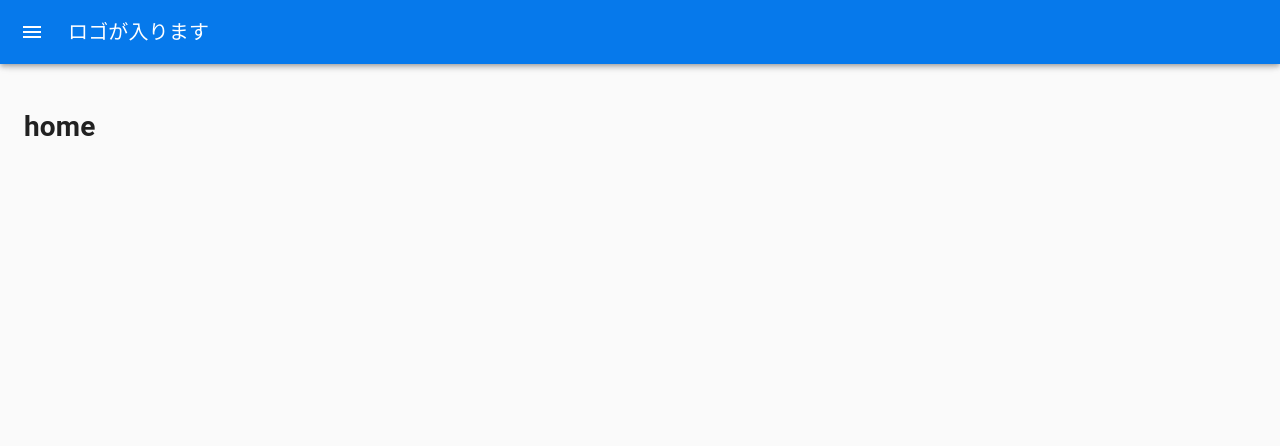
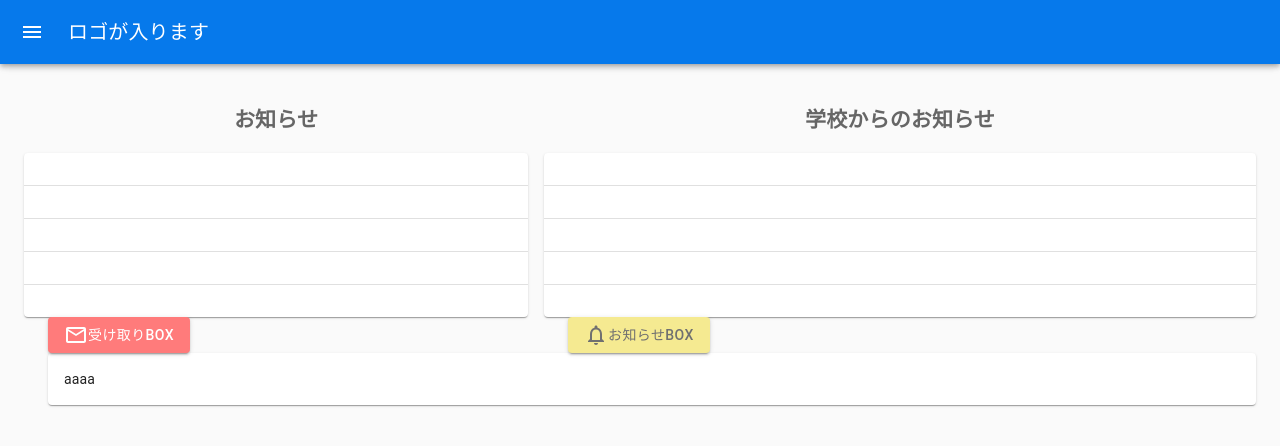
Before and after one commit to jphacks/D_2102, a React (Create React App) app in the folder front/front_app/: page /home in a window 1280 px wide. Shown: the top 446 px of the page. Built offline with nearby package versions, Linux system fonts and the light colour scheme.

Commit message:
ホーム画面UI

```diff
--- /dev/null
+++ b/front/front_app/src/features/home/Home.module.css
@@ -0,0 +1,7 @@
+.home__h2 {
+  text-align: center;
+  color: #666;
+}
+.home__button {
+  margin-top: 20px;
+}
--- a/front/front_app/src/features/home/Home.tsx
+++ b/front/front_app/src/features/home/Home.tsx
@@ -1,10 +1,158 @@
 import React from "react";
 import App from "../../App";
 
+import styles from "./Home.module.css";
+import { makeStyles, Theme } from "@material-ui/core/styles";
+import Paper from "@material-ui/core/Paper";
+import Grid from "@material-ui/core/Grid";
+import Table from "@mui/material/Table";
+import TableBody from "@mui/material/TableBody";
+import TableCell from "@mui/material/TableCell";
+import TableContainer from "@mui/material/TableContainer";
+import TableHead from "@mui/material/TableHead";
+import TableRow from "@mui/material/TableRow";
+import MailOutlineIcon from "@mui/icons-material/MailOutline";
+import NotificationsNoneIcon from "@mui/icons-material/NotificationsNone";
+import { Button, Modal } from "@material-ui/core";
+//
+function createData(
+  name: string,
+  calories: string,
+  fat: string,
+  carbs: string,
+  protein: string
+) {
+  return { name, calories, fat, carbs, protein };
+}
+
+let rows = new Array(5).fill("");
+
+//
+
+const useStyles = makeStyles((theme: Theme) => ({
+  button: {
+    margin: theme.spacing(0, 3),
+  },
+  small: {
+    width: theme.spacing(5),
+    height: theme.spacing(5),
+  },
+  saveModal: {
+    marginTop: theme.spacing(4),
+    marginLeft: theme.spacing(2),
+  },
+  paper: {
+    position: "absolute",
+    textAlign: "center",
+    width: 400,
+    backgroundColor: theme.palette.background.paper,
+    boxShadow: theme.shadows[5],
+    padding: theme.spacing(2, 4, 3),
+  },
+  mainPaper: {
+    padding: theme.spacing(2),
+    marginLeft: theme.spacing(3),
+  },
+}));
+
 const Home: React.FC = () => {
+  const classes = useStyles();
+
   return (
     <App>
-      <h1>home</h1>
+      <Grid container spacing={2}>
+        <Grid item xs={5}>
+          <h2 className={styles.home__h2}>お知らせ</h2>
+          <TableContainer component={Paper}>
+            <Table>
+              <TableBody>
+                {rows.map((row) => (
+                  <TableRow
+                    key={row.name}
+                    sx={{ "&:last-child td, &:last-child th": { border: 0 } }}
+                    hover
+                  >
+                    <TableCell component="th" scope="row">
+                      {row.name}
+                    </TableCell>
+                    <TableCell align="right">{row.calories}</TableCell>
+                    <TableCell align="right">{row.fat}</TableCell>
+                    <TableCell align="right">{row.carbs}</TableCell>
+                    <TableCell align="right">{row.protein}</TableCell>
+                  </TableRow>
+                ))}
+              </TableBody>
+            </Table>
+          </TableContainer>
+          <Button
+            variant="contained"
+            style={{
+              backgroundColor: "#FF7B7B",
+              color: "white",
+            }}
+            className={classes.button}
+            onClick={() => {
+              // dispatch(
+              //   fetchAsyncDeleteStaff({
+              //     ...row,
+              //     is_active: false,
+              //   })
+              // );
+            }}
+          >
+            <MailOutlineIcon />
+            受け取りBOX
+          </Button>
+        </Grid>
+        <Grid item xs={7}>
+          <h2 className={styles.home__h2}>学校からのお知らせ</h2>
+          <TableContainer component={Paper}>
+            <Table>
+              <TableBody>
+                {rows.map((row) => (
+                  <TableRow
+                    key={row.name}
+                    sx={{ "&:last-child td, &:last-child th": { border: 0 } }}
+                    hover
+                  >
+                    <TableCell component="th" scope="row">
+                      {row.name}
+                    </TableCell>
+                    <TableCell align="right">{row.calories}</TableCell>
+                    <TableCell align="right">{row.fat}</TableCell>
+                    <TableCell align="right">{row.carbs}</TableCell>
+                    <TableCell align="right">{row.protein}</TableCell>
+                  </TableRow>
+                ))}
+              </TableBody>
+            </Table>
+          </TableContainer>
+          <Button
+            variant="contained"
+            style={{
+              backgroundColor: "#F5EA91",
+              color: "#707070",
+            }}
+            className={classes.button}
+            onClick={() => {
+              // dispatch(
+              //   fetchAsyncDeleteStaff({
+              //     ...row,
+              //     is_active: false,
+              //   })
+              // );
+            }}
+          >
+            <NotificationsNoneIcon />
+            お知らせBOX
+          </Button>
+        </Grid>
+      </Grid>
+      <Grid container>
+        <Grid item xs={12}>
+          <Paper className={classes.mainPaper}>aaaa</Paper>
+        </Grid>
+      </Grid>
     </App>
   );
 };
```
